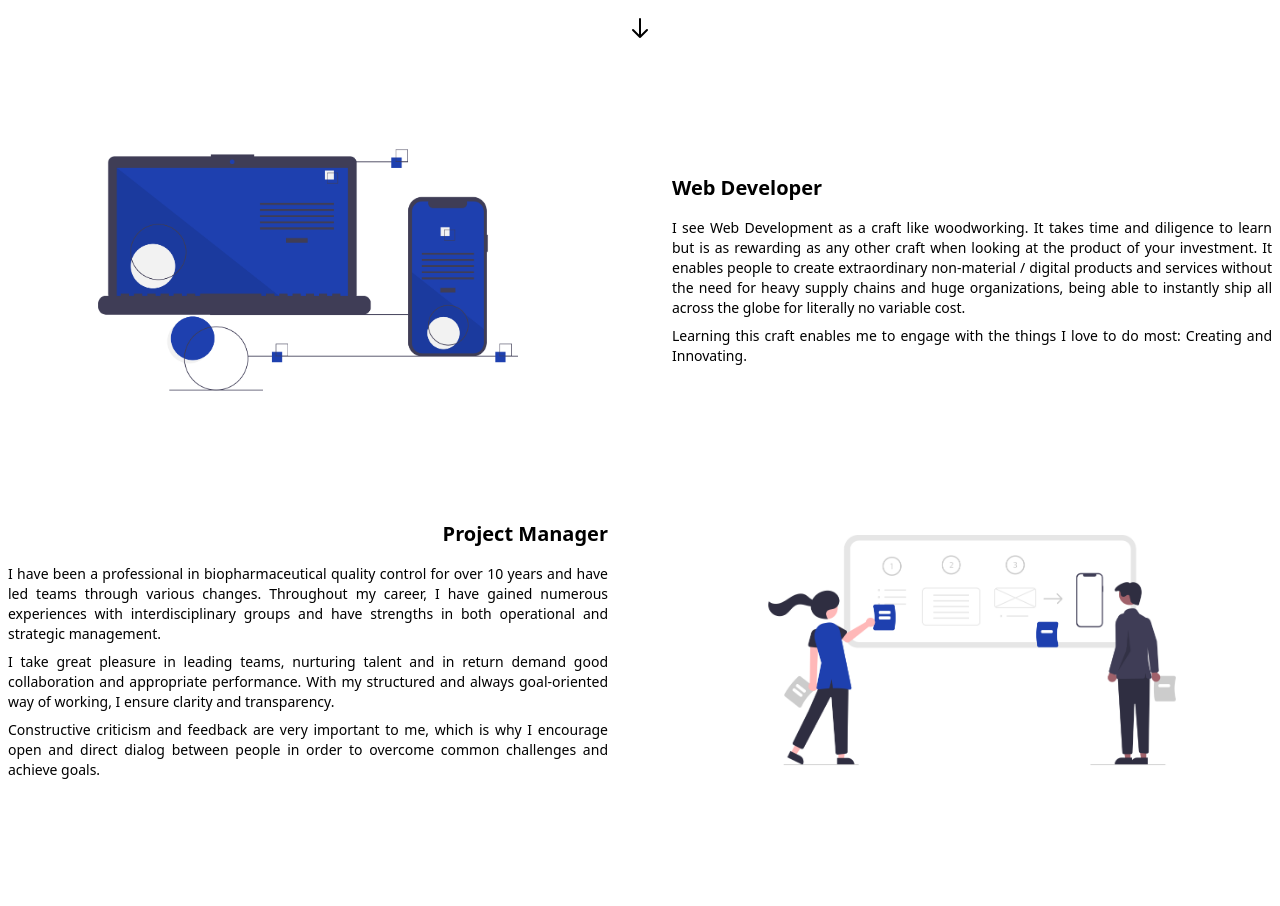
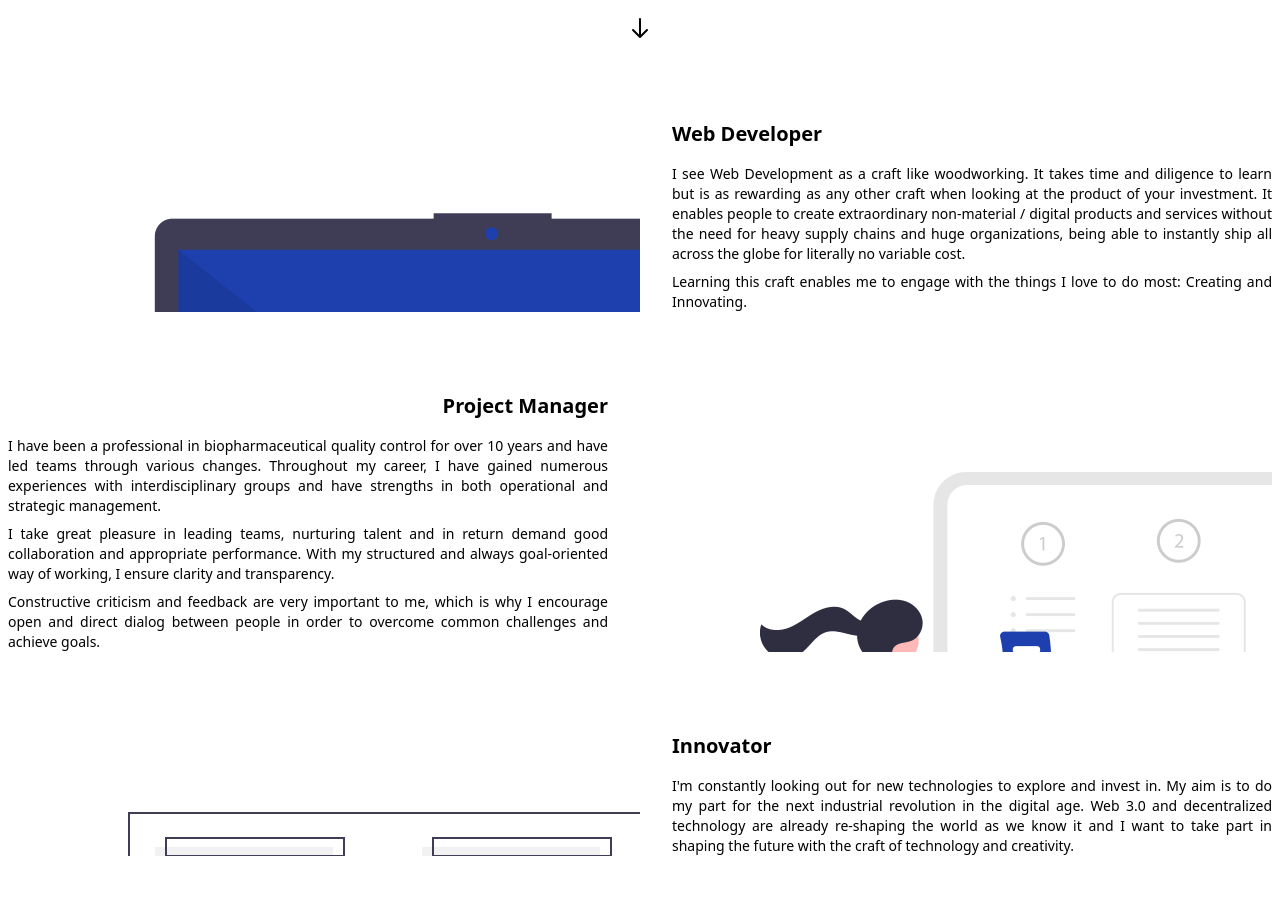
Before and after one commit to michirem/michisportfolio, an Angular app: page / in a window 1280 px wide. Shown: the part 640-1546 px from the top of the page. Built offline with nearby package versions, Linux system fonts and the light colour scheme; what @tailwindcss/typography would draw is missing.

Commit message:
fixed img positioning -> div background inline CSS

```diff
--- a/src/app/home/home.component.html
+++ b/src/app/home/home.component.html
@@ -6,7 +6,7 @@
             <h3>Project Manager</h3>
             <h3>Innovator</h3>
             <div class="mt-6">
-                <a href="mailto:blablabla9173@hotmail.com" class="px-4 py-3 border border-transparent rounded-md shadow-sm text-base font-medium text-white bg-blue-800 hover:bg-blue-500">
+                <a href="mailto:michael.darius@reimer.co.at" class="px-4 py-3 border border-transparent rounded-md shadow-sm text-base font-medium text-white bg-blue-800 hover:bg-blue-500">
                     Contact me
                 </a>
             </div>
@@ -18,7 +18,7 @@
         <h3>Project Manager</h3>
         <h3>Innovator</h3>
         <div class="mt-4">
-            <a href="mailto:blablabla9173@hotmail.com" class="px-4 py-3 border border-transparent rounded-md shadow-sm text-base font-medium text-white bg-blue-800 hover:bg-blue-500">
+            <a href="mailto:michael.darius@reimer.co.at" class="px-4 py-3 border border-transparent rounded-md shadow-sm text-base font-medium text-white bg-blue-800 hover:bg-blue-500">
                 Contact me
             </a>
         </div>
@@ -30,8 +30,7 @@
     </div>
     <div class="container mx-auto">
         <div class="flex flex-col md:flex-row px-2 mt-20">
-            <div class="flex justify-center md:pr-8 md:w-1/2">
-                <img src="/assets/img/webdev.png" alt="webdev">
+            <div class="homeimg md:pr-8 md:w-1/2" style="background-image: url(/assets/img/webdev.png);">
             </div>
             <div class="flex flex-col justify-center md:pl-8 md:w-1/2">
                 <h2 class="text-xl text-center font-bold md:text-left">Web Developer</h2>
@@ -41,8 +40,7 @@
             </div>
         </div>
         <div class="flex flex-col md:flex-row px-2 mt-20">
-            <div class="flex justify-center md:order-2 md:pl-8 md:w-1/2">
-                <img src="/assets/img/project.png" alt="project">
+            <div class="homeimg flex justify-center md:order-2 md:pl-8 md:w-1/2" style="background-image: url(/assets/img/project.png);">
             </div>
             <div class="flex flex-col justify-center md:pr-8 md:w-1/2">
                 <h2 class="text-xl text-center font-bold md:text-right">Project Manager</h2>
@@ -55,8 +53,7 @@
             </div>
         </div>
         <div class="flex flex-col md:flex-row px-2 mt-20">
-            <div class="flex justify-center md:pr-8 md:w-1/2">
-                <img src="/assets/img/innovator.png" alt="innovator">
+            <div class="homeimg flex justify-center md:pr-8 md:w-1/2" style="background-image: url(/assets/img/innovator.png);">
             </div>
             <div class="flex flex-col justify-center md:pl-8 md:w-1/2">
                 <h2 class="text-xl text-center font-bold md:text-left">Innovator</h2>
--- a/src/app/projects/projects.component.html
+++ b/src/app/projects/projects.component.html
@@ -45,7 +45,7 @@
         </div>
         <div class="flex flex-col md:flex-row px-2 mt-20">
             <div class="flex justify-center md:order-2 md:pl-8 md:w-1/2">
-               <a href="/teamFiveProject/index.html"><img src="/assets/img/teamproject.png" alt="teamproject"></a>
+               <a href="/teamFiveProject/"><img src="/assets/img/teamproject.png" alt="teamproject"></a>
             </div>
             <div class="flex flex-col justify-center items-center md:items-end py-5 md:py-0 md:pr-8 md:w-1/2">
                 <span class="font-bold text-blue-800 text-sm tracking-wide">1/Apr/2021</span>
```
